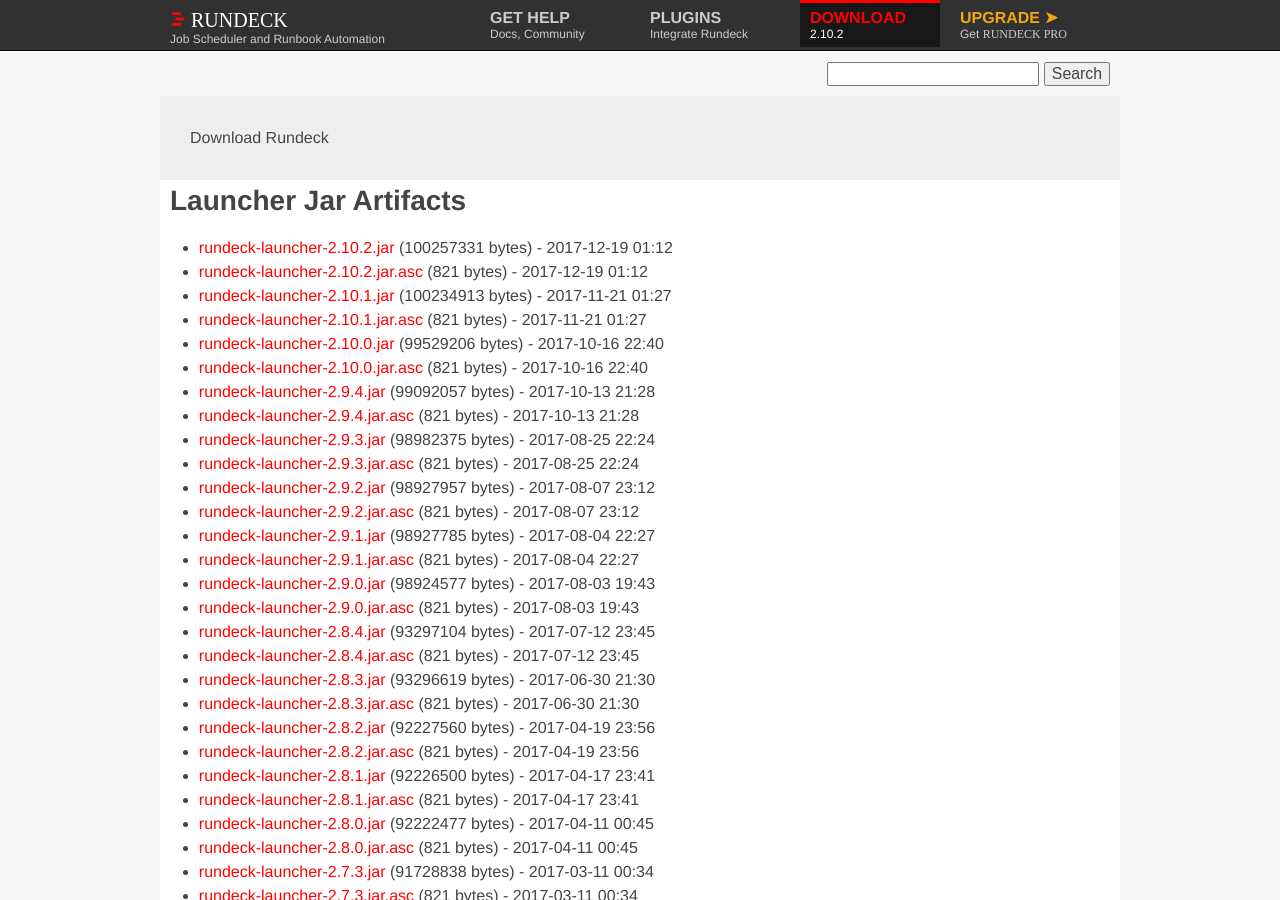
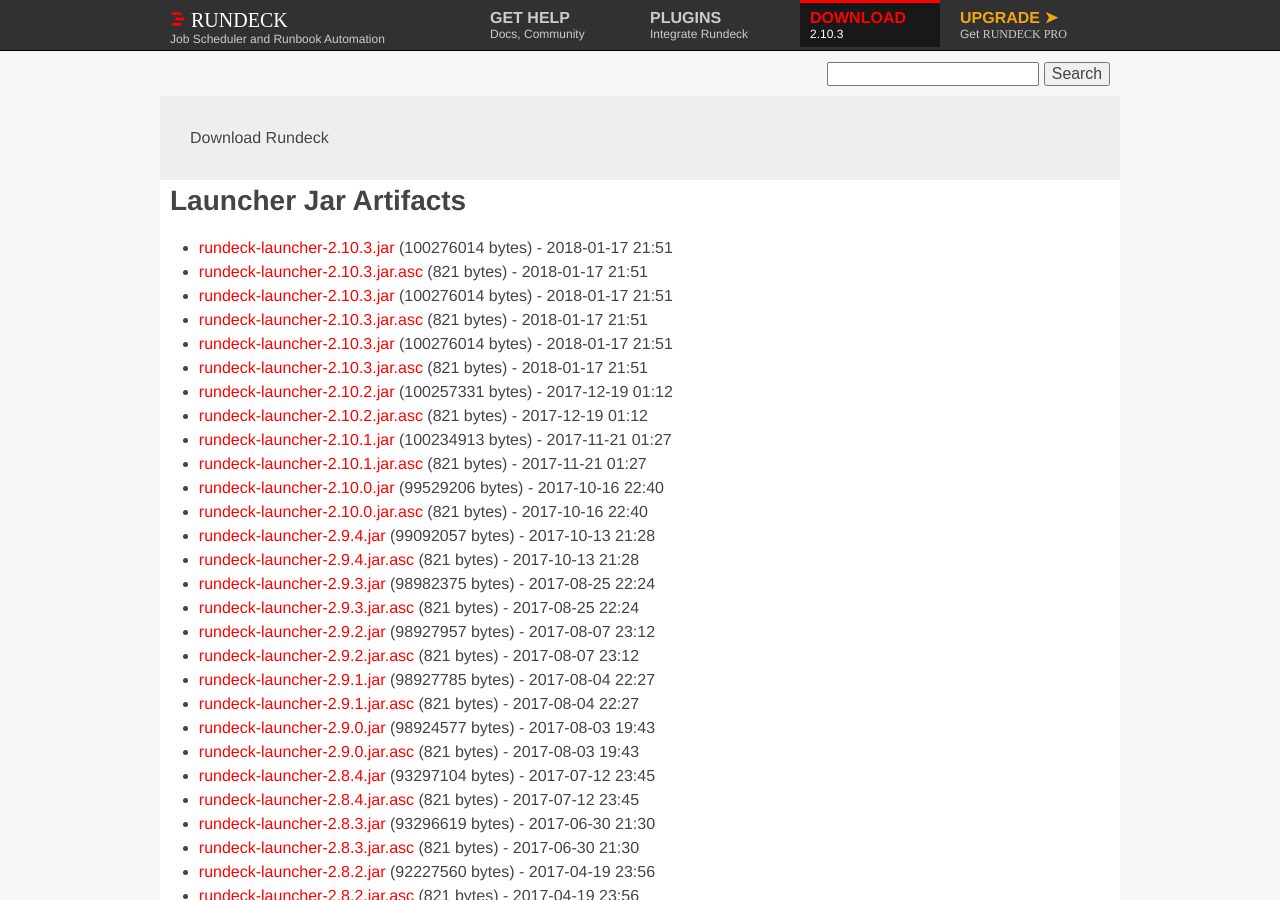
Before and after one commit to rundeck/rundeck-ghpages, a Jekyll site: the page built from download/jar/index.md, in a window 1280 px wide and 900 px high. Built offline with Jekyll 4.4.1, drawn with Linux system fonts in a browser that asks for light colours; nearby versions of some CDN libraries.

Commit message:
Update site to 2.10.3 download links

```diff
--- a/_config.yml
+++ b/_config.yml
@@ -1,18 +1,18 @@
 baseurl: ""
 url: ""
 full_url: "http://www.rundeck.org"
-rd_version: "2.10.2"
-rd_jar_name: "rundeck-launcher-2.10.2.jar"
-rd_jar_sha: "cc1eba8868c6a9304b04c34a8ca2c7e572111929"
-rd_jar_url: "http://download.rundeck.org/jar/rundeck-launcher-2.10.2.jar"
-rd_jar_size: "100257331"
-rd_deb_name: "rundeck-2.10.2-1-GA.deb"
-rd_deb_url: "http://download.rundeck.org/deb/rundeck-2.10.2-1-GA.deb"
-rd_deb_sha: "b72710dd88081995ba8c22b147922653108198a9"
-rd_deb_size: "111305590"
-rd_zipball: "https://github.com/rundeck/rundeck/zipball/v2.10.2"
-rd_tarball: "https://github.com/rundeck/rundeck/tarball/v2.10.2"
-rd_releasenotes: "https://github.com/rundeck/rundeck/blob/v2.10.2/RELEASE.md"
+rd_version: "2.10.3"
+rd_jar_name: "rundeck-launcher-2.10.3.jar"
+rd_jar_sha: "904a8ae4925d46f7743a0cb6e711799c37bf4f79"
+rd_jar_url: "http://download.rundeck.org/jar/rundeck-launcher-2.10.3.jar"
+rd_jar_size: "100276014"
+rd_deb_name: "rundeck_2.10.3-1-GA_all.deb"
+rd_deb_url: "http://download.rundeck.org/deb/rundeck_2.10.3-1-GA_all.deb"
+rd_deb_sha: "91ea1194376a1ecafba49e60f5265ea38ab2c4db"
+rd_deb_size: "111323426"
+rd_zipball: "https://github.com/rundeck/rundeck/zipball/v2.10.3"
+rd_tarball: "https://github.com/rundeck/rundeck/tarball/v2.10.3"
+rd_releasenotes: "https://github.com/rundeck/rundeck/blob/v2.10.3/RELEASE.md"
 markdown: kramdown
 gems:
   - jekyll-seo-tag
--- a/download/jar/index.md
+++ b/download/jar/index.md
@@ -3,6 +3,12 @@
 layout: download
 download_type: Launcher Jar
 ---
+* [rundeck-launcher-2.10.3.jar](http://download.rundeck.org/jar/rundeck-launcher-2.10.3.jar) (100276014 bytes) - 2018-01-17 21:51
+* [rundeck-launcher-2.10.3.jar.asc](http://download.rundeck.org/jar/rundeck-launcher-2.10.3.jar.asc) (821 bytes) - 2018-01-17 21:51
+* [rundeck-launcher-2.10.3.jar](http://download.rundeck.org/jar/rundeck-launcher-2.10.3.jar) (100276014 bytes) - 2018-01-17 21:51
+* [rundeck-launcher-2.10.3.jar.asc](http://download.rundeck.org/jar/rundeck-launcher-2.10.3.jar.asc) (821 bytes) - 2018-01-17 21:51
+* [rundeck-launcher-2.10.3.jar](http://download.rundeck.org/jar/rundeck-launcher-2.10.3.jar) (100276014 bytes) - 2018-01-17 21:51
+* [rundeck-launcher-2.10.3.jar.asc](http://download.rundeck.org/jar/rundeck-launcher-2.10.3.jar.asc) (821 bytes) - 2018-01-17 21:51
 * [rundeck-launcher-2.10.2.jar](http://download.rundeck.org/jar/rundeck-launcher-2.10.2.jar) (100257331 bytes) - 2017-12-19 01:12
 * [rundeck-launcher-2.10.2.jar.asc](http://download.rundeck.org/jar/rundeck-launcher-2.10.2.jar.asc) (821 bytes) - 2017-12-19 01:12
 * [rundeck-launcher-2.10.1.jar](http://download.rundeck.org/jar/rundeck-launcher-2.10.1.jar) (100234913 bytes) - 2017-11-21 01:27
```
Also changed, not shown: download/deb/index.md (+3 -0 lines), download/rpm/index.md (+6 -0 lines), download/war/index.md (+6 -0 lines), news/_posts/2018-01-17-rundeck-2.10.3.md (added, +62 -0 lines).
